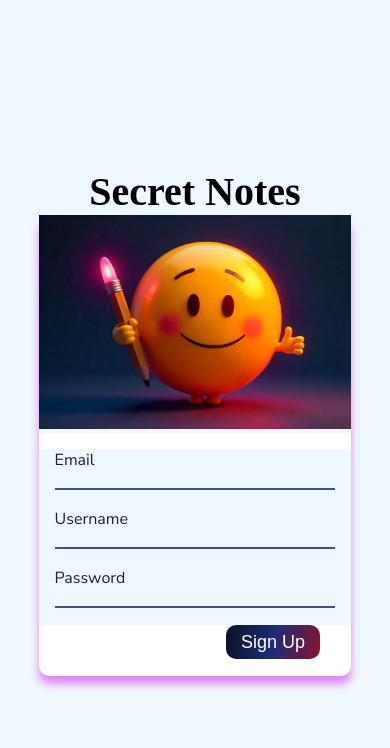
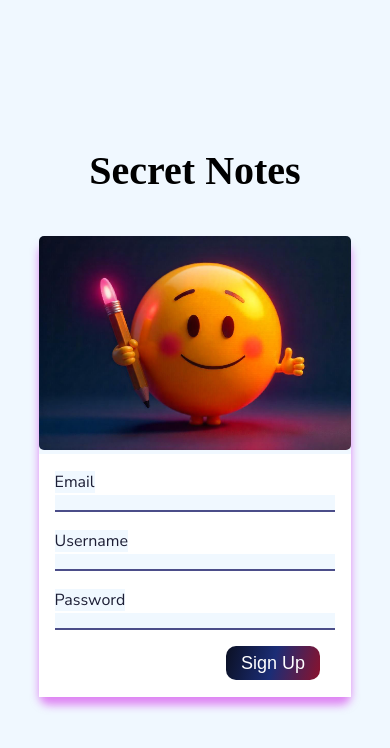
Before and after one commit to ZaidR07/Secret_Notes, a React (Vite) app: page /Register in a window 390 px wide. Shown: the top 748 px of the page. Built offline with nearby package versions, Linux system fonts and the light colour scheme; a web font is replaced by a local one.

Commit message:
made the register page responsive

```diff
--- a/src/Pages/Login.tsx
+++ b/src/Pages/Login.tsx
@@ -47,11 +47,11 @@ const Login = () => {
         <div className="imagebox">
           <img
             src={`${
-              window.innerWidth < 500
+              window.innerWidth < 1020
                 ? "/Moble_login.jpeg"
                 : "/Desktop_login.jpeg"
             }`}
-            style={{ width: "100%"  , objectFit: "cover" }}
+            style={{ width: "100%", maxHeight:"50vh" , borderRadius : "5px" ,  objectFit: "cover" }}
             alt=""
           />
         </div>
@@ -82,10 +82,11 @@ const Login = () => {
             onChange={(e) => setPassword(e.target.value)}
             required
           />
+          <button onClick={handleLogin} className="button">
+            Login
+          </button>
         </div>
-        <button onClick={handleLogin} className="button">
-          Login
-        </button>
+
       </div>
       <NavLink
         style={{
@@ -157,26 +158,41 @@ const StyledLogin = styled.div`
     font-size: large;
   }
 
-  @media screen and (min-width: 1080px) {
+  @media screen and (min-width: 1020px) {
     .loginbox {
-      width: 50%;
+
+      width: 40%;
       height: 50vh;
       flex-direction: row;
-      /* justify-content: space-between; */
-      /* flex-wrap: wrap; */
-
+      gap: 5%;
     }
 
     .imagebox {
-      min-width: 30%;
-      max-width: 50%;
+
+      width: 40%;
     }
 
     .formbox {
-      min-width: 40%;
-      max-width: 60%;
+      padding-top: 5vh;
+      width : 50%;
+    }
 
+    .inputs{
+      height: 6vh;
+      background: #fff;
+    }
 
+    .labels{
+      font-size: larger;
+      background-color: #fff;
+    }
+
+    .button{
+      width: 50%;
+      height: 5vh;
+      margin-top: 5vh;
+      border-radius: 5px;
+      margin-left: 25%;
     }
   }
 `;
--- a/src/Pages/Register.tsx
+++ b/src/Pages/Register.tsx
@@ -6,30 +6,29 @@ import { useNavigate } from "react-router-dom";
 import { uri } from "../contant";
 
 const Register = () => {
-
   const navigate = useNavigate();
 
   //States to handle Form
-  const [email , setEmail] = useState("");
-  const [username , setUsername] = useState("");
-  const [password , setPassword] = useState("");
+  const [email, setEmail] = useState("");
+  const [username, setUsername] = useState("");
+  const [password, setPassword] = useState("");
 
   const handleRegister = async () => {
     try {
-      console.log("hello");
+      const response = await axios.post(`${uri}register`, {
+        email,
+        username,
+        password,
+      });
 
-      const response = await axios.post(`${uri}register`,{
-        email , username , password
-      })
-
-      if(response.status == 200){
-        navigate("/Home")
+      if (response.status == 200) {
+        navigate("/Home");
       }
       alert(response.data.message);
-    } catch{
-      alert("Some error occured")
+    } catch {
+      alert("Some error occured");
     }
-  }
+  };
   return (
     <StyledLogin>
       <h1
@@ -45,8 +44,12 @@ const Register = () => {
       <div className="loginbox">
         <div className="imagebox">
           <img
-            src="/Moble_login.jpeg"
-            style={{ width: "100%", objectFit: "contain" }}
+            src={`${
+              window.innerWidth < 1020
+                ? "/Moble_login.jpeg"
+                : "/Desktop_login.jpeg"
+            }`}
+            style={{ width: "100%", maxHeight:"50vh" , borderRadius : "5px" ,  objectFit: "cover" }}
             alt=""
           />
         </div>
@@ -55,16 +58,26 @@ const Register = () => {
             Email
           </label>
           <br />
-          <input className="inputs" type="text" name="email" required
-          onChange={(e) => setEmail(e.target.value)}/>
+          <input
+            className="inputs"
+            type="text"
+            name="email"
+            required
+            onChange={(e) => setEmail(e.target.value)}
+          />
           <br />
           <br />
           <label className="labels" htmlFor="">
             Username
           </label>
           <br />
-          <input className="inputs" type="text" name="username" required
-          onChange={(e) => setUsername(e.target.value)}/>
+          <input
+            className="inputs"
+            type="text"
+            name="username"
+            required
+            onChange={(e) => setUsername(e.target.value)}
+          />
           <br />
           <br />
 
@@ -80,9 +93,10 @@ const Register = () => {
             onChange={(e) => setPassword(e.target.value)}
             required
           />
-
+          <button onClick={handleRegister} className="button">
+            Sign Up
+          </button>
         </div>
-        <button onClick={handleRegister} className="button">Sign Up</button>
       </div>
     </StyledLogin>
   );
@@ -97,6 +111,7 @@ const StyledLogin = styled.div`
   align-items: center;
 
   .loginbox {
+    margin-top: 5vh;
     width: 80%;
     display: flex;
     flex-direction: column;
@@ -112,6 +127,7 @@ const StyledLogin = styled.div`
 
   .formbox {
     margin-top: 2vh;
+    background-color: #fff;
   }
 
   .inputs {
@@ -129,17 +145,51 @@ const StyledLogin = styled.div`
     font-family: var(--font-nunito-sans);
   }
 
-  .button{
+  .button {
     width: 30%;
     height: 4vh;
     margin: 0 0 2vh 60%;
-    background: linear-gradient(-75deg,#8B122C, #1b2d76 , #0B1023);
+    background: linear-gradient(-75deg, #8b122c, #1b2d76, #0b1023);
     color: #fff;
     border-radius: 10px;
     border: none;
     font-size: large;
+  }
 
+  @media screen and (min-width: 1020px) {
+    .loginbox {
+      width: 40%;
+      height: 50vh;
+      flex-direction: row;
+      gap: 5%;
+    }
 
+    .imagebox {
+      width: 40%;
+    }
+
+    .formbox {
+      padding-top: 2vh;
+      width: 50%;
+    }
+
+    .inputs {
+      height: 4vh;
+      background: #fff;
+    }
+
+    .labels {
+      font-size: larger;
+      background-color: #fff;
+    }
+
+    .button {
+      width: 50%;
+      height: 5vh;
+      margin-top: 2vh;
+      border-radius: 5px;
+      margin-left: 25%;
+    }
   }
 `;
 
--- a/vite.config.ts
+++ b/vite.config.ts
@@ -8,7 +8,10 @@ export default defineConfig({
     // Redirect unknown routes to `index.html`
     fs: {
       strict: false, // Optional, related to file system resolution
+
     },
+    host: true,
+    port: 3000,
   },
   build: {
     rollupOptions: {
```
